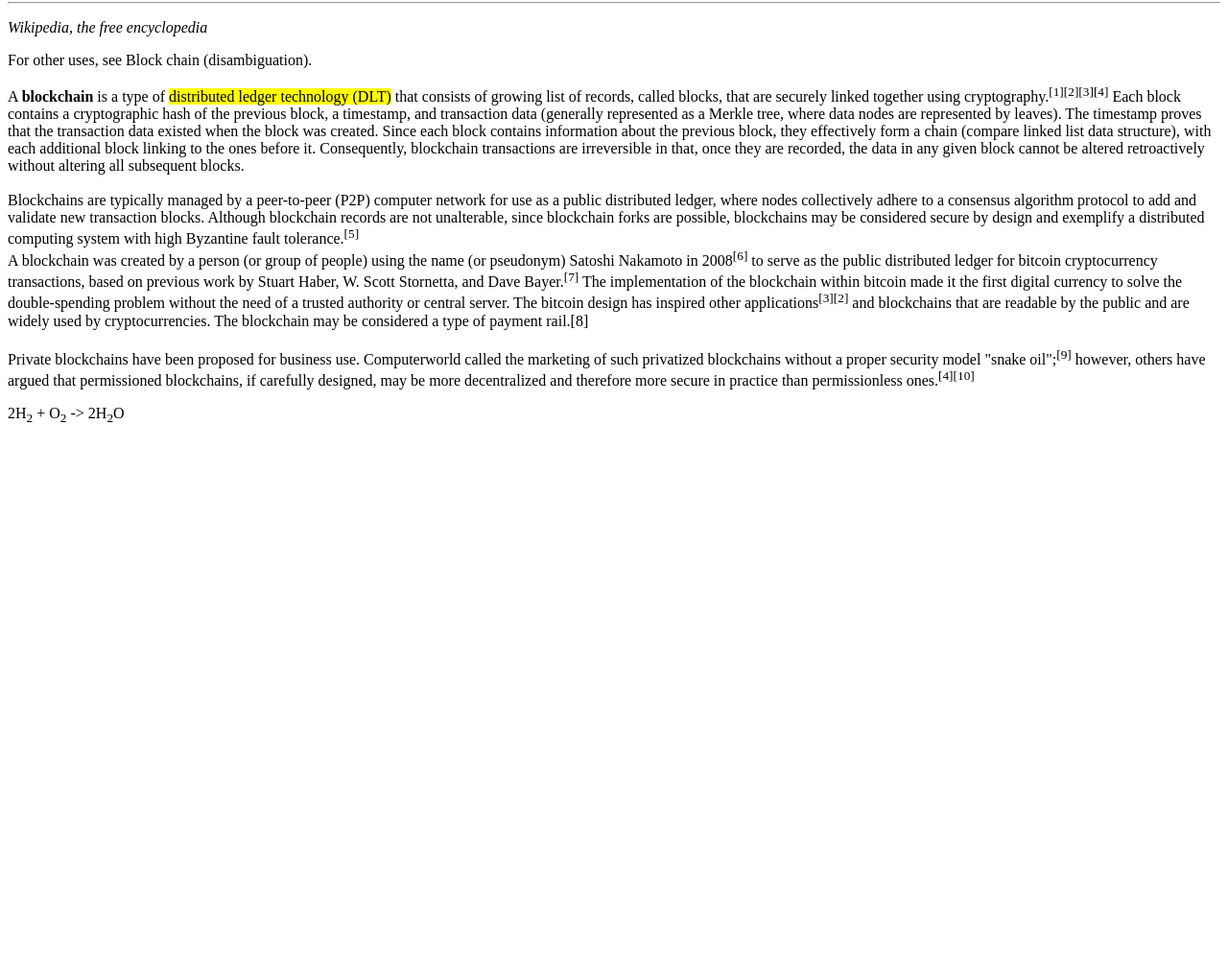
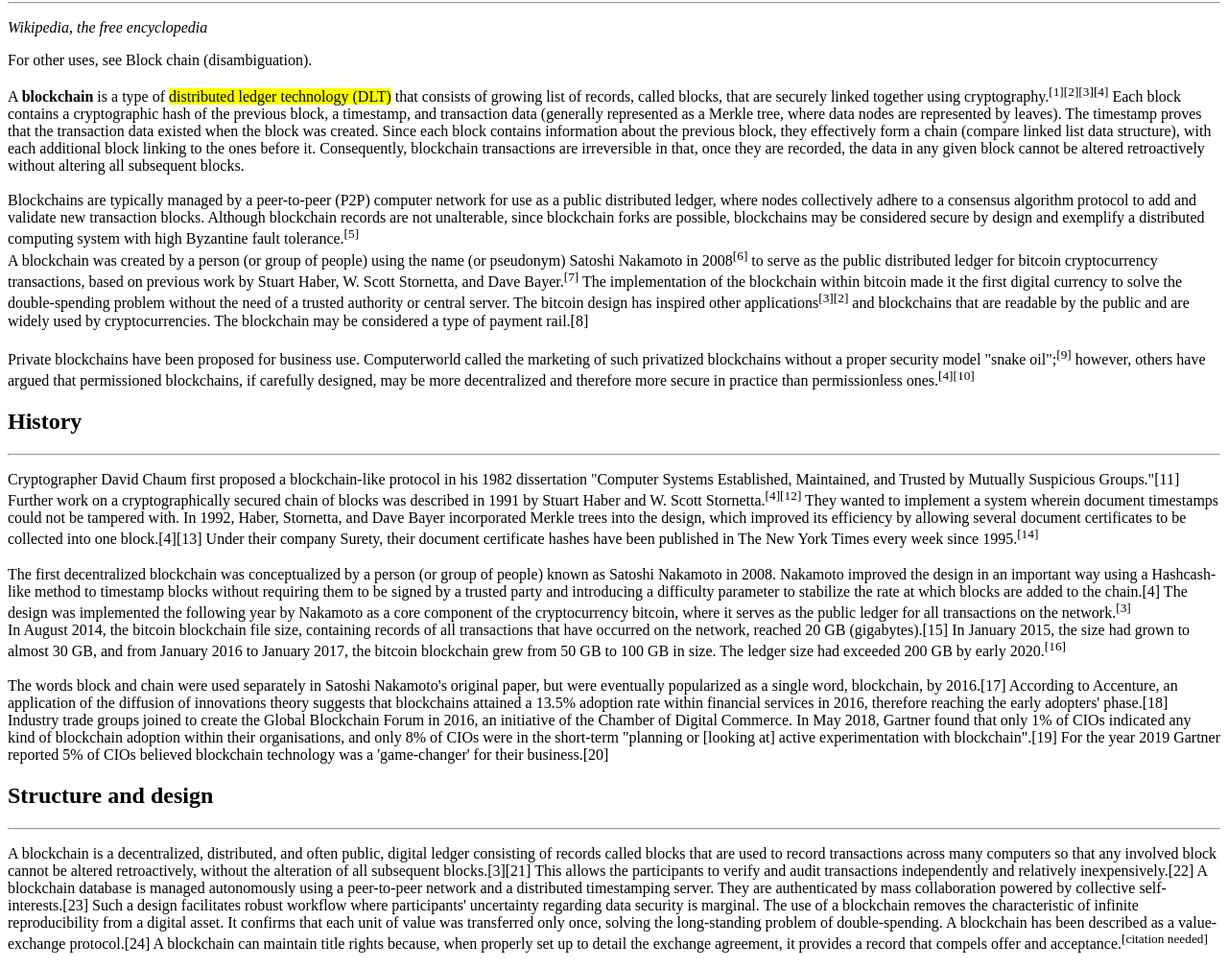
Before and after one commit to mithun2020ait/Blockchain-Wesite, a plain HTML site: page index.html in a window 1280 px wide. Shown: the part 78-1087 px from the top of the page at 96% size. Before the commit the page ends 800 px from the top, so only its background shows below. Drawn offline with Linux system fonts and the light colour scheme.

Commit message:
make the colan

```diff
--- a/index.html
+++ b/index.html
@@ -20,6 +20,39 @@
 
         Private blockchains have been proposed for business use. Computerworld called the marketing of such privatized blockchains without a proper security model "snake oil";<sup>[9]</sup> however, others have argued that permissioned blockchains, if carefully designed, may be more decentralized and therefore more secure in practice than permissionless ones.<sup>[4][10]</sup></p>
 
-        <p>2H<sub>2</sub> + O<sub>2</sub> -> 2H<sub>2</sub>O</p>
+        <!-- <p>2H<sub>2</sub> + O<sub>2</sub> -> 2H<sub>2</sub>O</p> -->
+
+        <h2>History</h2>
+        <hr>
+        <p>Cryptographer David Chaum first proposed a blockchain-like protocol in his 1982 dissertation "Computer Systems Established, Maintained, and Trusted by Mutually Suspicious Groups."[11] Further work on a cryptographically secured chain of blocks was described in 1991 by Stuart Haber and W. Scott Stornetta.<sup>[4][12]</sup> They wanted to implement a system wherein document timestamps could not be tampered with. In 1992, Haber, Stornetta, and Dave Bayer incorporated Merkle trees into the design, which improved its efficiency by allowing several document certificates to be collected into one block.[4][13] Under their company Surety, their document certificate hashes have been published in The New York Times every week since 1995.<sup>[14]</sup><br><br>
+            The first decentralized blockchain was conceptualized by a person (or group of people) known as Satoshi Nakamoto in 2008. Nakamoto improved the design in an important way using a Hashcash-like method to timestamp blocks without requiring them to be signed by a trusted party and introducing a difficulty parameter to stabilize the rate at which blocks are added to the chain.[4] The design was implemented the following year by Nakamoto as a core component of the cryptocurrency bitcoin, where it serves as the public ledger for all transactions on the network.<sup>[3]</sup><br>
+
+In August 2014, the bitcoin blockchain file size, containing records of all transactions that have occurred on the network, reached 20 GB (gigabytes).[15] In January 2015, the size had grown to almost 30 GB, and from January 2016 to January 2017, the bitcoin blockchain grew from 50 GB to 100 GB in size. The ledger size had exceeded 200 GB by early 2020.<sup>[16]</sup> <br><br>
+
+The words block and chain were used separately in Satoshi Nakamoto's original paper, but were eventually popularized as a single word, blockchain, by 2016.[17]
+
+According to Accenture, an application of the diffusion of innovations theory suggests that blockchains attained a 13.5% adoption rate within financial services in 2016, therefore reaching the early adopters' phase.[18] Industry trade groups joined to create the Global Blockchain Forum in 2016, an initiative of the Chamber of Digital Commerce.
+
+In May 2018, Gartner found that only 1% of CIOs indicated any kind of blockchain adoption within their organisations, and only 8% of CIOs were in the short-term "planning or [looking at] active experimentation with blockchain".[19] For the year 2019 Gartner reported 5% of CIOs believed blockchain technology was a 'game-changer' for their business.[20]
+        </p>
+
+        <h2>Structure and design</h2>
+        <hr>
+        <p>A blockchain is a decentralized, distributed, and often public, digital ledger
+             consisting of records called blocks that are used to record transactions across many
+              computers so that any involved block cannot be altered retroactively, without the
+              alteration of all subsequent blocks.[3][21] This allows the participants to verify
+               and audit transactions independently and relatively inexpensively.[22] A blockchain
+                database is managed autonomously using a peer-to-peer network and a distributed
+             timestamping server. They are authenticated by mass collaboration powered by collective self-interests.[23]
+              Such a design facilitates robust workflow where participants' uncertainty regarding data
+              security is marginal. The use of a blockchain removes the characteristic of infinite
+              reproducibility from a digital asset. It confirms that each unit of value was transferred
+               only once, solving the long-standing problem of double-spending. A blockchain has been
+               described as a value-exchange protocol.[24] A blockchain can maintain title rights because,
+               when properly set up to detail the exchange agreement, it provides a record that compels
+               offer and acceptance.<sup>[citation needed]</sup></p>
+
+
 </body>
 </html>
```
